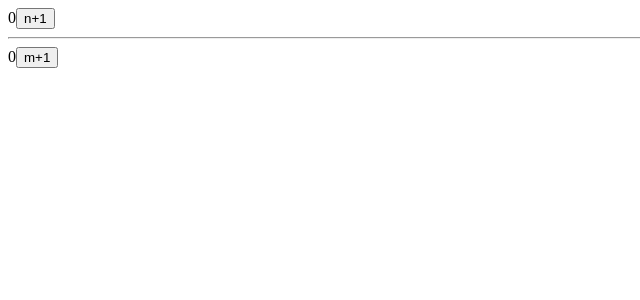
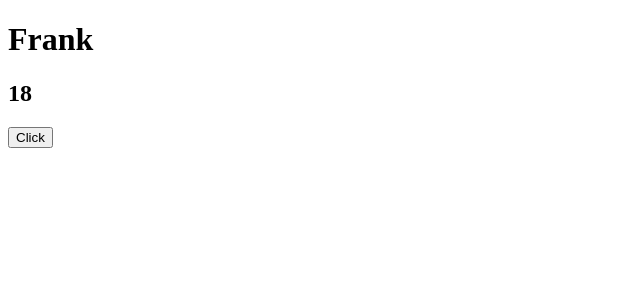
Before and after one commit to xiaoxiaoxiannv/react-demo-1, a React (Create React App) app: page / in a window 1280 px wide. Shown: the top 300 px of the page, without its empty margins (0-640 px from the left). Built offline with nearby package versions, Linux system fonts and the light colour scheme.

Commit message:
useState的使用，不能局部更新

```diff
--- a/src/App.js
+++ /dev/null
@@ -1,46 +0,0 @@
-import React from 'react';
-import ReactDOM from 'react-dom';
-const rootElement = document.getElementById('root')
-//import useUpdate from "./useUpdate.js";
-
-let _state = [];
-let index =0;
-const myUseState = (initialValue)=>{
-    const currentIndex = index
-    _state[currentIndex]=_state[currentIndex] === undefined ? initialValue : _state[currentIndex];
-    const setState = newValue =>{
-        _state[currentIndex] = newValue;
-        render()
-    }
-    index += 1
-    return [_state[currentIndex],setState]
-}
-
-const render = ()=>{
-    index = 0
-    ReactDOM.render(<App/>,rootElement)
-}
-
-const App = props => {
-    const [n, setN] = myUseState(0)
-    const [m, setM] = myUseState(0)
-    const onClickN = () => {
-        setN(n + 1)
-    }
-    const onClickM = () => {
-        setM(m + 1)
-    }
-
-    return (
-        <div>
-            {n}
-            <button onClick={onClickN}>n+1</button>
-            <hr />
-            {m}
-            <button onClick={onClickM}>m+1</button>
-        </div>
-    )
-}
-
-
-export default App;
--- a/src/index.js
+++ b/src/index.js
@@ -1,10 +1,21 @@
-import React from 'react';
+import React ,{useState} from 'react';
 import ReactDOM from 'react-dom';
-import App from './App';
 
-ReactDOM.render(
-  <React.StrictMode>
-    <App />
-  </React.StrictMode>,
-  document.getElementById('root')
-);
+function App() {
+    const [user,setUser] = useState({name:'Frank',age:18})
+    const onClick = ()=>{
+        setUser({
+            name: 'Jack'
+        })
+    };
+    return(
+        <div className="App">
+            <h1>{user.name}</h1>
+            <h2>{user.age}</h2>
+            <button onClick={onClick}>Click</button>
+        </div>
+    )
+}
+
+const rootElement = document.getElementById("root");
+ReactDOM.render(<App />,rootElement);
```
Also changed, not shown: src/useUpdate.js (deleted, +0 -14 lines).
